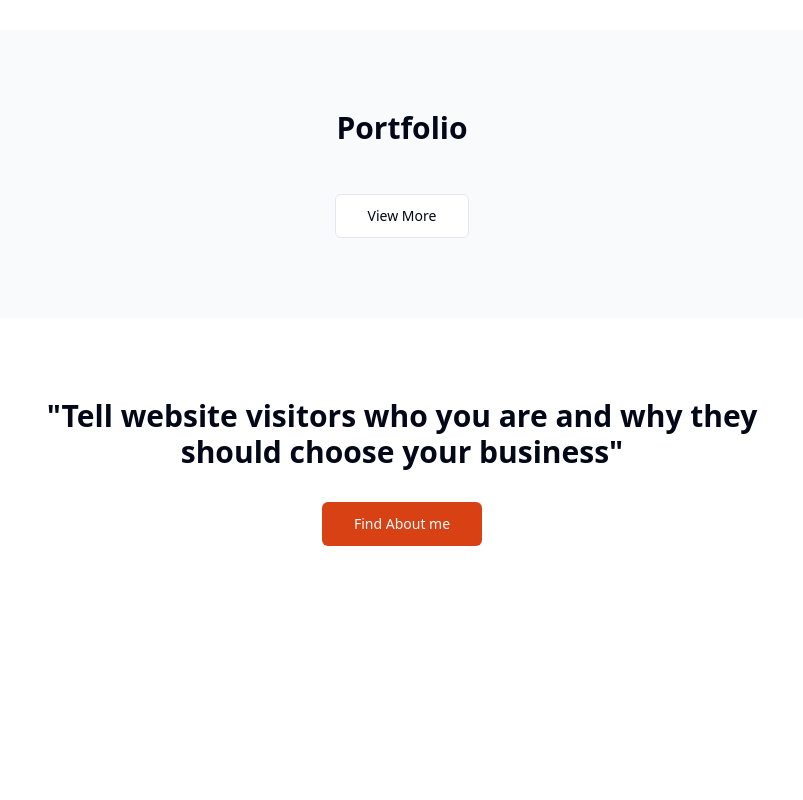
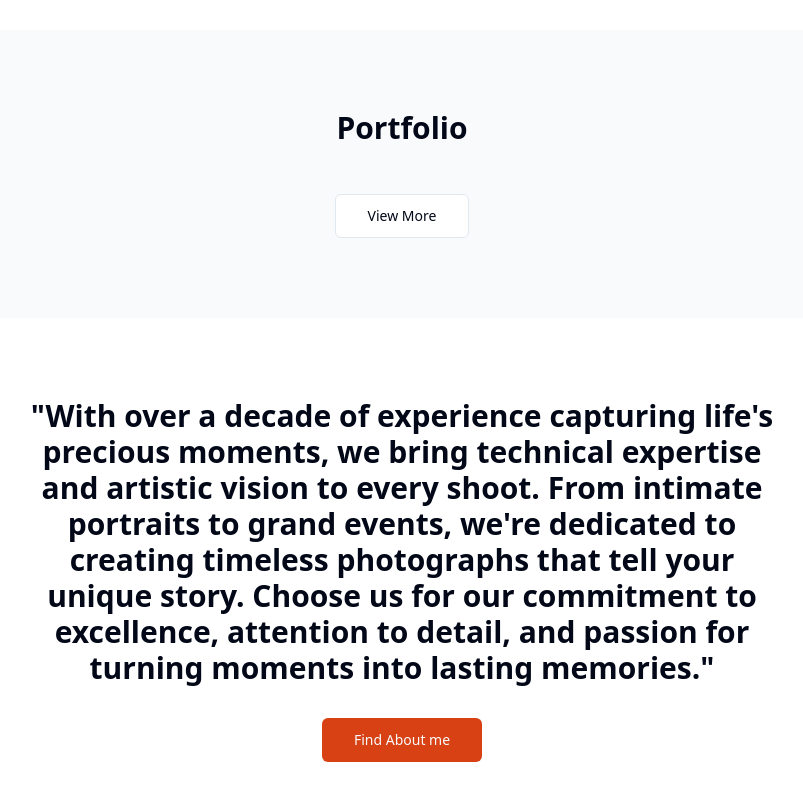
Before and after one commit to lorinyajr/rohandphotography, a React (Vite) app: page / in a window 1280 px wide. Shown: the part 2063-2863 px from the top of the page, without its empty margins (238-1041 px from the left). Before the commit the page ends 2689 px from the top, so only its background shows below. Built offline with nearby package versions, Linux system fonts and the light colour scheme.

Commit message:
Add content to CTA section
Updated the CTA section in `src/pages/Index.tsx` to include a message that tells website visitors who the business is and why they should choose it.
[skip gpt_engineer]

```diff
--- a/src/pages/Index.tsx
+++ b/src/pages/Index.tsx
@@ -110,10 +110,10 @@ const Index = () => {
       <section className="py-20 px-4">
         <div className="max-w-3xl mx-auto text-center">
           <h2 className="text-3xl font-bold mb-8">
-            "Tell website visitors who you are and why they should choose your business"
+            "With over a decade of experience capturing life's precious moments, we bring technical expertise and artistic vision to every shoot. From intimate portraits to grand events, we're dedicated to creating timeless photographs that tell your unique story. Choose us for our commitment to excellence, attention to detail, and passion for turning moments into lasting memories."
           </h2>
-          <Button size="lg" className="bg-primary hover:bg-primary/90">
-            Find About me
+          <Button size="lg" className="bg-primary hover:bg-primary/90" asChild>
+            <Link to="/about">Find About me</Link>
           </Button>
         </div>
       </section>
```
